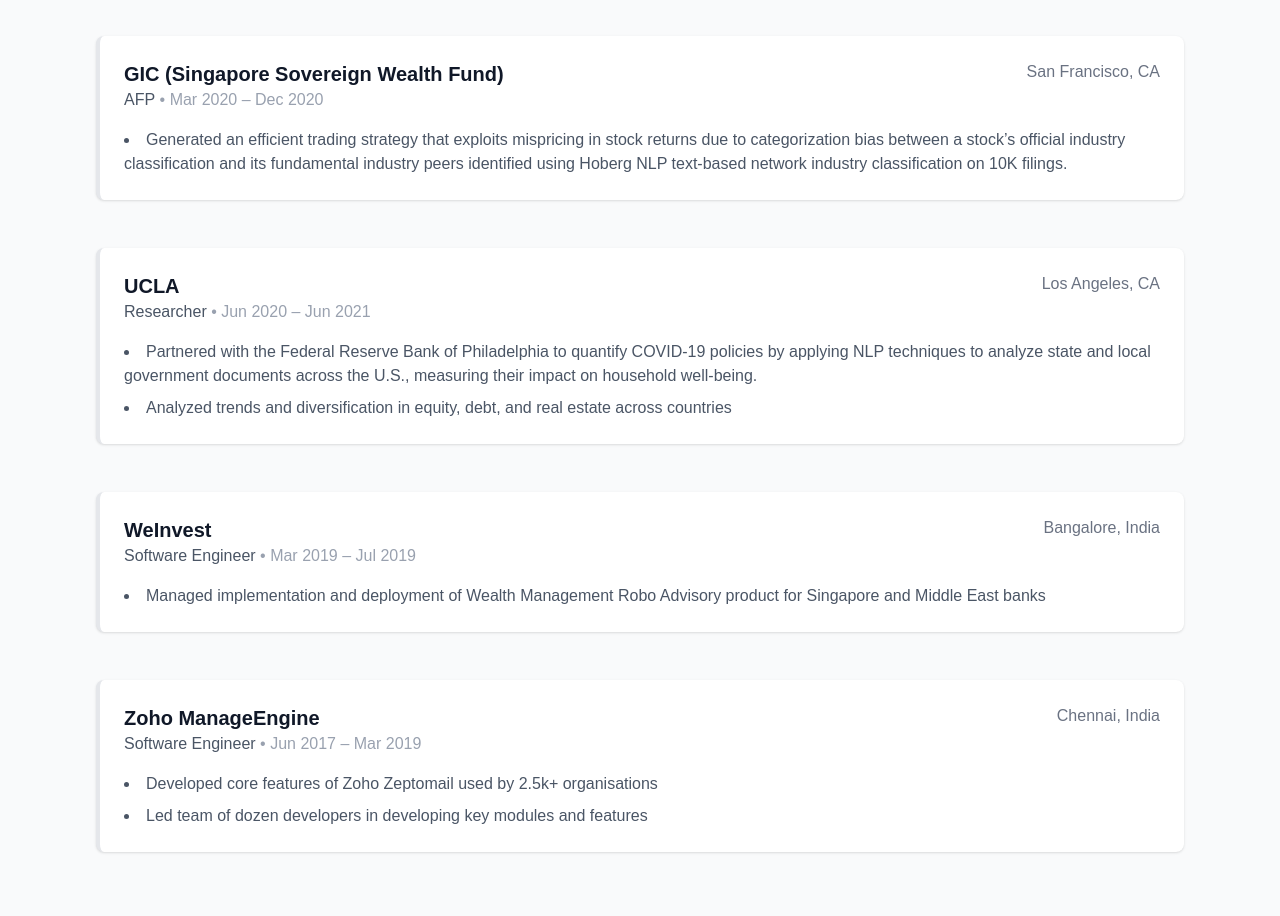
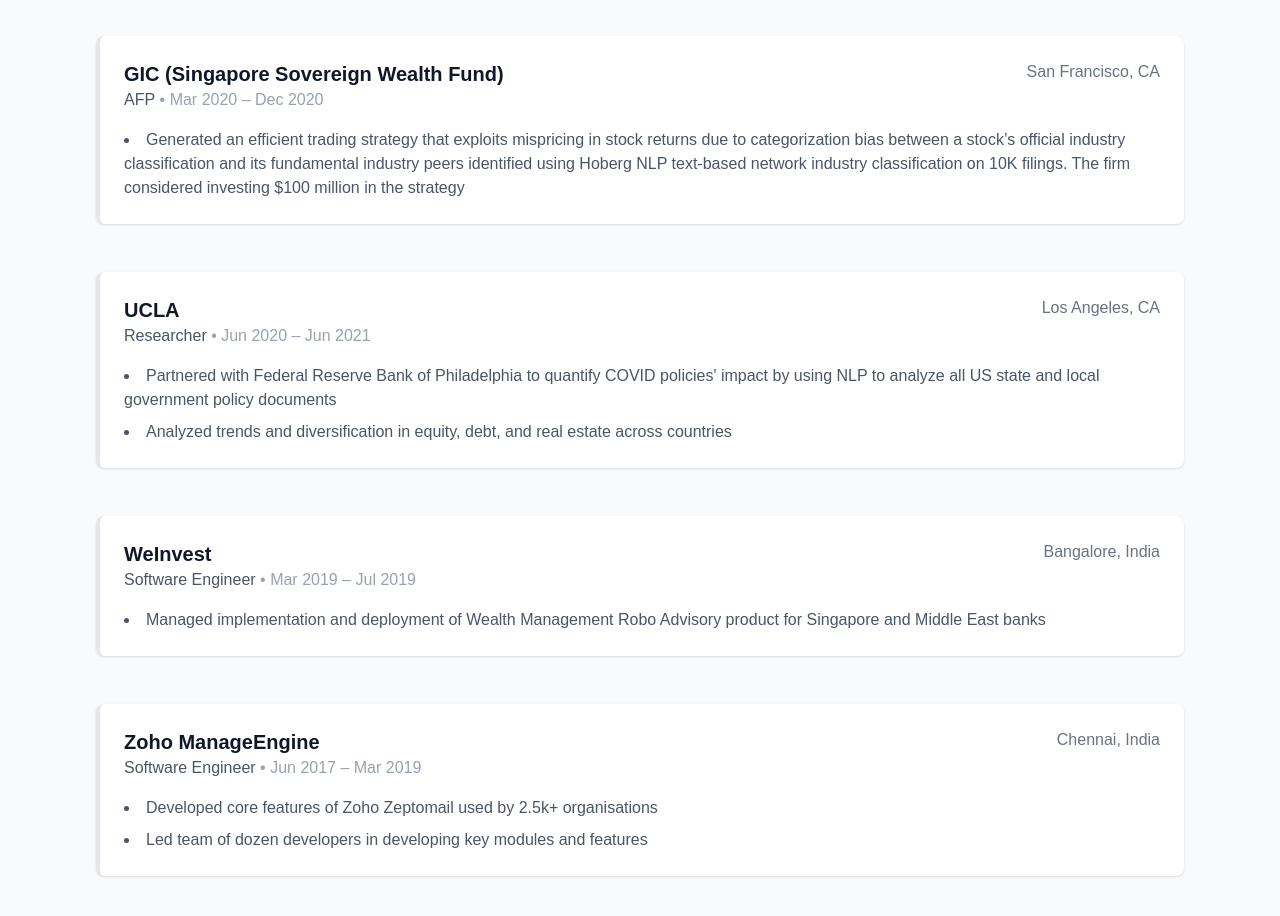
Before and after one commit to kartikagarwal777/portfolio-website, a Next.js app: page / in a window 1280 px wide. Shown: the part 1880-2796 px from the top of the page. Built offline with nearby package versions, Linux system fonts and the light colour scheme.

Commit message:
updated gic

```diff
--- a/src/components/Experience.tsx
+++ b/src/components/Experience.tsx
@@ -35,7 +35,7 @@
         }
       ],
       achievements: [
-        "Generated an efficient trading strategy that exploits mispricing in stock returns due to categorization bias between a stock’s official industry classification and its fundamental industry peers identified using Hoberg NLP text-based network industry classification on 10K filings."
+        "Generated an efficient trading strategy that exploits mispricing in stock returns due to categorization bias between a stock’s official industry classification and its fundamental industry peers identified using Hoberg NLP text-based network industry classification on 10K filings. The firm considered investing $100 million in the strategy"
       ]
     },
     {
@@ -48,7 +48,7 @@
         }
       ],
       achievements: [
-        "Partnered with the Federal Reserve Bank of Philadelphia to quantify COVID-19 policies by applying NLP techniques to analyze state and local government documents across the U.S., measuring their impact on household well-being.",
+        "Partnered with Federal Reserve Bank of Philadelphia to quantify COVID policies' impact by using NLP to analyze all US state and local government policy documents",
         "Analyzed trends and diversification in equity, debt, and real estate across countries"
       ]
     },
```
